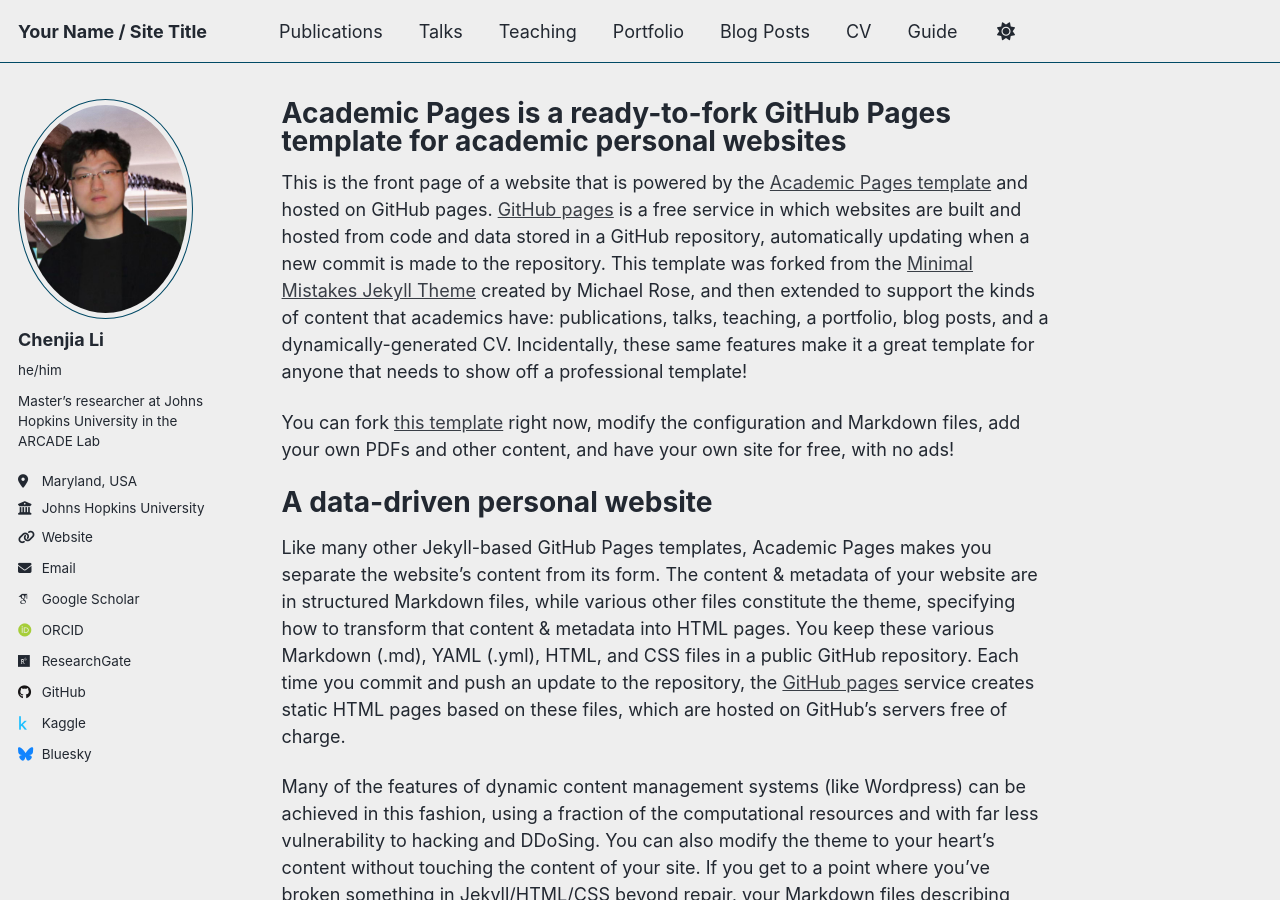
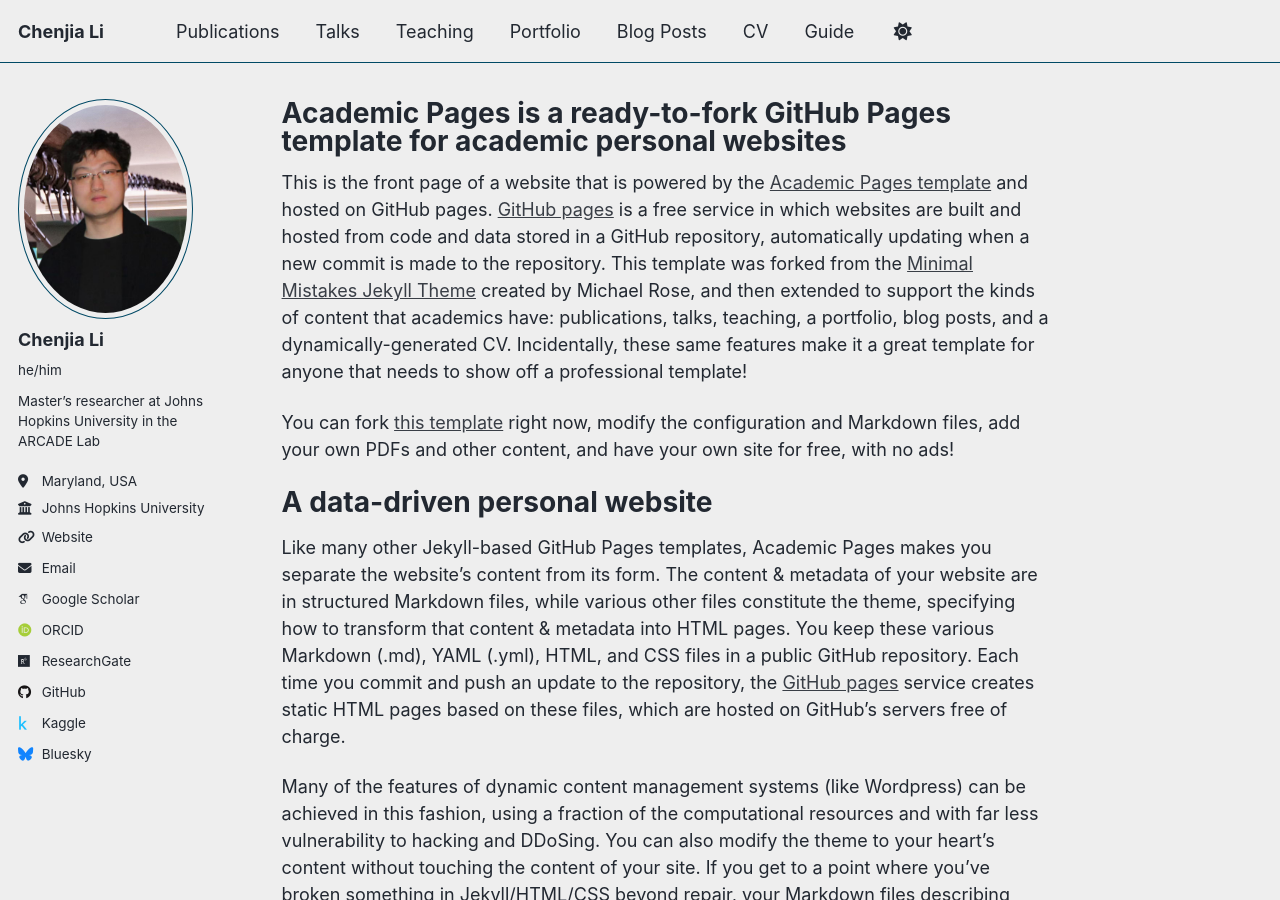
Before and after one commit to ResurrectionV/ResurrectionV.github.io, a Jekyll site: the page built from _pages/about.md, in a window 1280 px wide and 900 px high. Built offline with Jekyll 4.4.1, drawn with Linux system fonts in a browser that asks for light colours; some web fonts are replaced; a script that is not in the unit is left out.

Commit message:
Update _config.yml

```diff
--- a/_config.yml
+++ b/_config.yml
@@ -9,7 +9,7 @@
 # Basic Site Settings
 locale                   : "en-US"
 site_theme               : "air" # Currently available options are "default", "air"
-title                    : "Your Name / Site Title"
+title                    : "Chenjia Li"
 title_separator          : "-"
 name                     : &name "Your Name"
 description              : &description "personal description"
```
